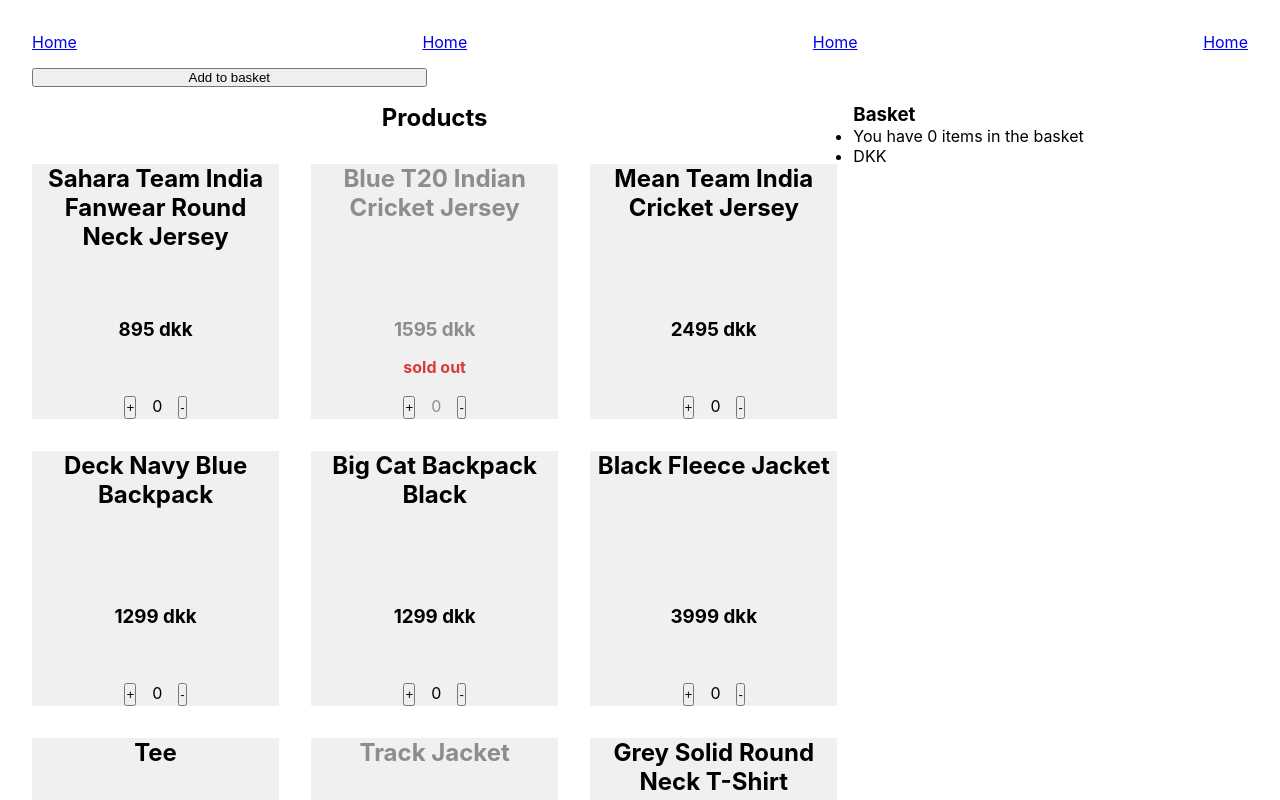
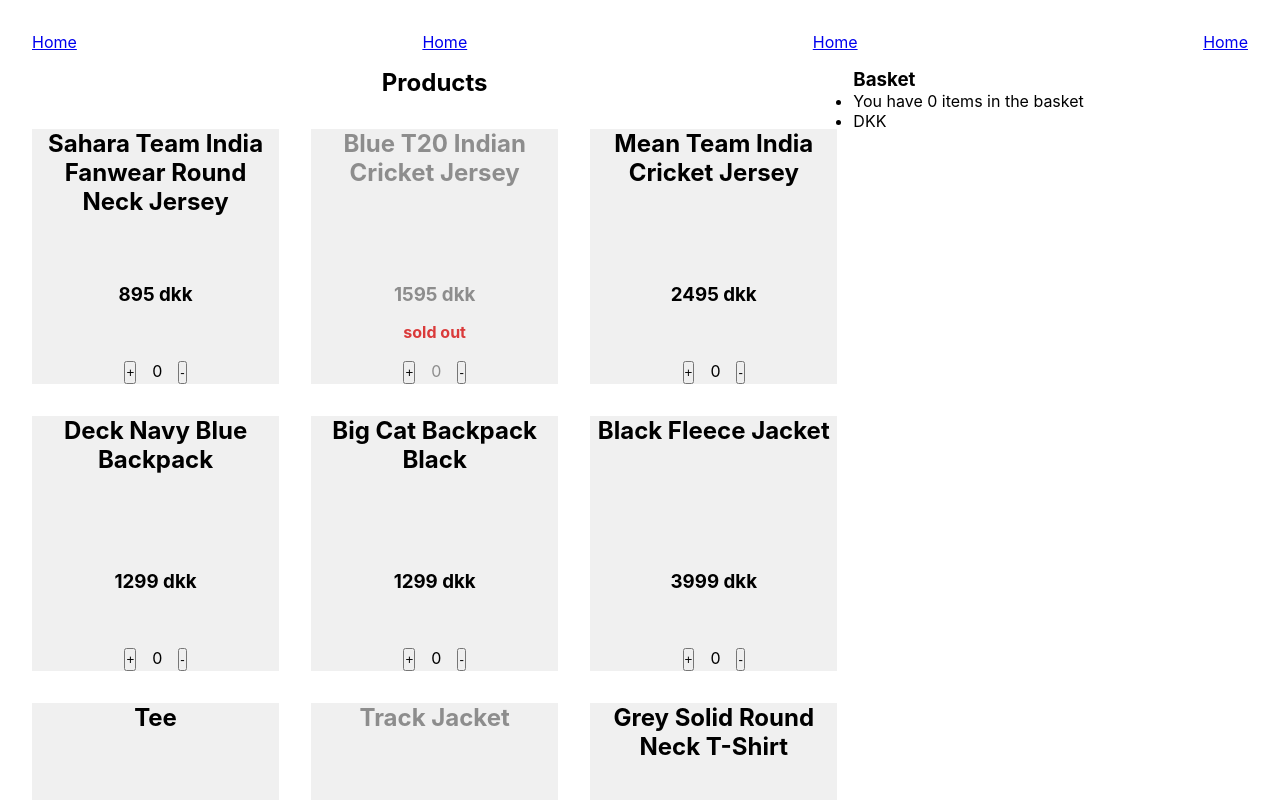
Before and after one commit to filepeno/react-in-class, a React (Create React App) app: page / in a window 1280 px wide. Shown: the top 800 px of the page. Built offline with nearby package versions, Linux system fonts and the light colour scheme.

Commit message:
passed up the product info to app and then to basket

```diff
--- a/src/App.js
+++ b/src/App.js
@@ -160,15 +160,15 @@
   console.log(productsData);
   const [basket, setBasket] = useState([]);
 
-  function addToBasket() {
+  function addToBasket(props) {
     console.log("add to basket");
-    const newBasket = setBasket((oldBasket) => oldBasket.concat({ productdisplayname: "Lort", price: 30 }));
+    setBasket((oldBasket) => oldBasket.concat({ props }));
   }
   return (
     <main>
       <Header />
-      <button onClick={addToBasket}>Add to basket</button>
-      <ProdustList products={productsData} />
+
+      <ProdustList products={productsData} addToBasketFunction={addToBasket} />
       <Basket {...[basket]} />
     </main>
   );
--- a/src/components/Product.jsx
+++ b/src/components/Product.jsx
@@ -8,6 +8,10 @@
   function addToCart() {
     console.log("product added");
     changeAmount((prevAmount) => prevAmount + 1);
+    props.addToBasketFunction({
+      productdisplayname: props.productdisplayname,
+      price: props.price,
+    });
   }
 
   function removeFromCart() {
--- a/src/components/Productlist.jsx
+++ b/src/components/Productlist.jsx
@@ -2,7 +2,7 @@
 
 export default function ProdustList(props) {
   console.log(props);
-  const productlist = props.products.map((product) => <Product {...product} key={product.id} />);
+  const productlist = props.products.map((product) => <Product {...product} key={product.id} {...props} />);
   return (
     <section className="ProductList">
       <h1>Products</h1>
```
